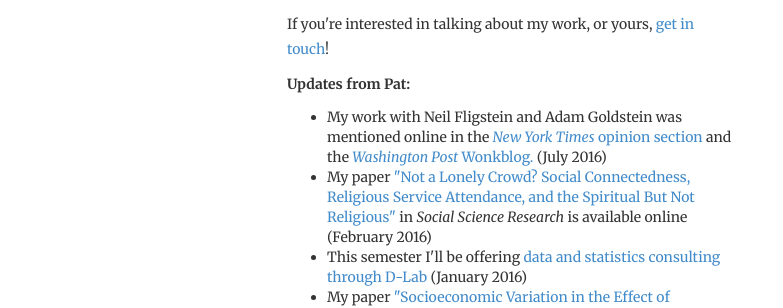
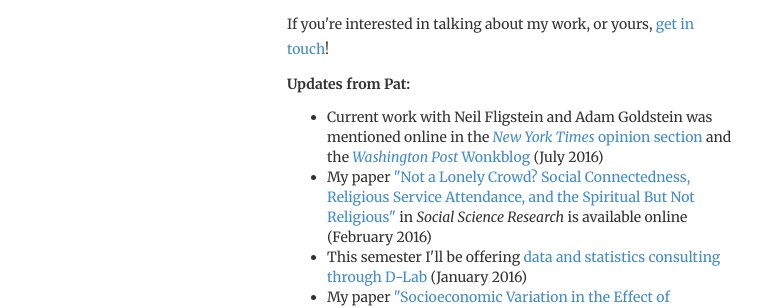
Before and after one commit to ophastings/ophastings.github.io, a Jekyll site: the page built from index.html, in a window 1280 px wide. Shown: the part 458-766 px from the top of the page, without its empty margins (248-1031 px from the left). Built offline with Jekyll 4.4.1, drawn with Linux system fonts in a browser that asks for light colours; comment, search, counter and statistics services are not loaded.

Commit message:
update homepage

```diff
--- a/index.html
+++ b/index.html
@@ -29,10 +29,10 @@ description: Website of Orestes Pat Hastings, sociology PhD candidate at UC Berk
 
 	<p><b>Updates from Pat:</b></p>
 <ul>
-	<li> My work with Neil Fligstein and Adam Goldstein was mentioned online in the
+	<li> Current work with Neil Fligstein and Adam Goldstein was mentioned online in the
 		<a href="http://www.nytimes.com/2016/07/07/opinion/campaign-stops/how-falling-behind-the-joneses-fueled-the-rise-of-trump.html">
 		<i>New York Times</i> opinion section</a> and the
-		<a href="https://www.washingtonpost.com/news/wonk/wp/2016/07/27/why-rich-neighbors-are-bad-for-you/"><i>Washington Post</i> Wonkblog.</a>
+		<a href="https://www.washingtonpost.com/news/wonk/wp/2016/07/27/why-rich-neighbors-are-bad-for-you/"><i>Washington Post</i> Wonkblog</a>
 		(July 2016)
 		</li>
 	<li>My paper <a href="http://www.sciencedirect.com/science/article/pii/S0049089X16000272">
```
